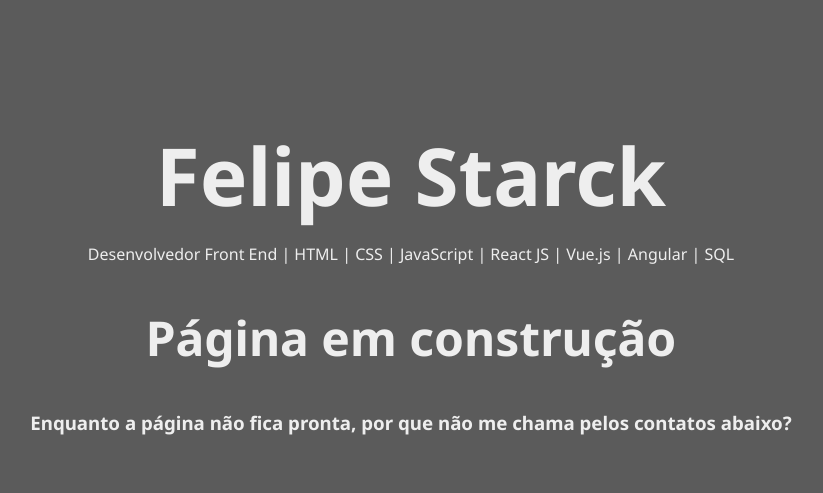
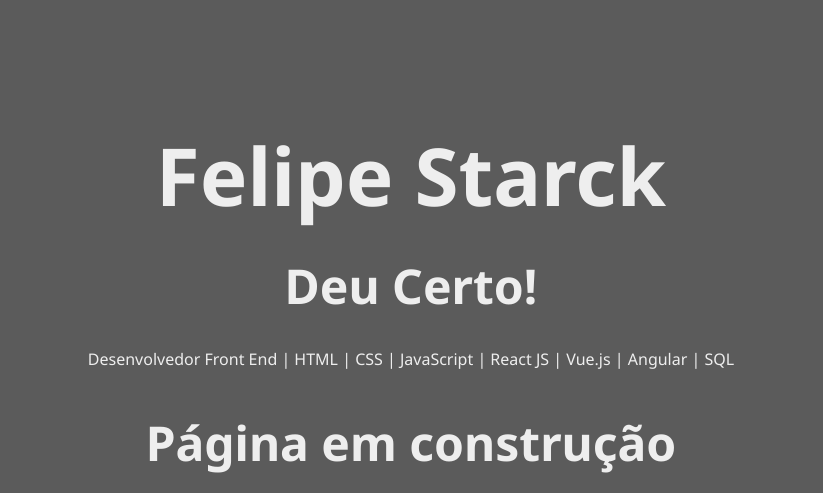
Before and after one commit to fStarck/starck.dev, a plain HTML site: page index.html in a window 1280 px wide. Shown: the top 493 px of the page, without its empty margins (229-1052 px from the left). Drawn offline with Linux system fonts and the light colour scheme.

Commit message:
Commit Teste Deploy

```diff
--- a/index.html
+++ b/index.html
@@ -14,6 +14,7 @@
     <main>
         <section>
         <h1>Felipe Starck</h1>
+        <h2>Deu Certo!</h2>
         <p>Desenvolvedor Front End | HTML | CSS | JavaScript | React JS | Vue.js | Angular | SQL</p>
         <h2>Página em construção</h2>
         <h3>Enquanto a página não fica pronta, por que não me chama pelos contatos abaixo?</h3>
```
Also changed, not shown: .github/workflows/deploy.yml.
